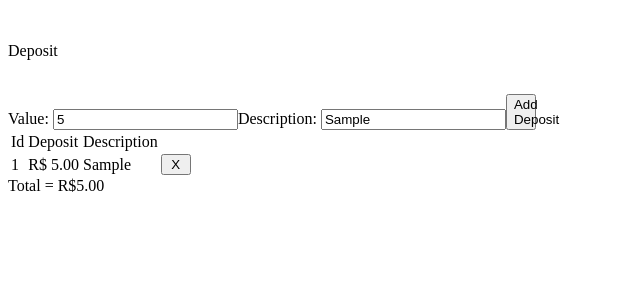
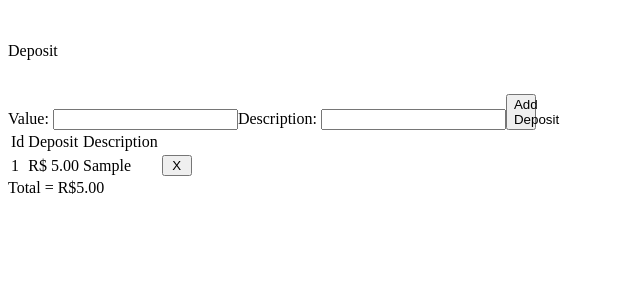
Before and after one commit to hugolfsimoes/project-wallet-online, a React (Create React App) app: page /deposits in a window 1280 px wide. Both pictures are taken after typing "5", "Sample" into the empty fields and a click on the button "Add Deposit". Shown: the top 300 px of the page, without its empty margins (0-640 px from the left). Built offline with nearby package versions, Linux system fonts and the light colour scheme.

Commit message:
limpando campos de input depois de adicionar

```diff
--- a/src/pages/Deposits.js
+++ b/src/pages/Deposits.js
@@ -1,4 +1,4 @@
-import React, { useContext, useState, useEffect } from "react";
+import React, { useContext, useState, useEffect, useRef } from "react";
 import MyContext from "../providers/MyContext";
 import Header from "../components/Header";
 
@@ -7,6 +7,9 @@ export default function Deposits() {
   const [arrDeposits, setArrDeposits] = useState([]);
   const [amount, setAmount] = useState(0);
   const [description, setDescription] = useState("");
+
+  const inputAmout = useRef();
+  const inputDescription = useRef();
 
   useEffect(() => {
     setDeposit((deposit += Number(amount)));
@@ -27,6 +30,9 @@ export default function Deposits() {
         description: description,
       },
     ]);
+
+    inputAmout.current.value = "";
+    inputDescription.current.value = "";
   }
 
   function deleteSpending(index) {
@@ -47,6 +53,7 @@ export default function Deposits() {
             type="number"
             name="amount"
             onChange={handleChange}
+            ref={inputAmout}
           />
         </label>
         <label htmlFor="description-deposit-input">
@@ -56,6 +63,7 @@ export default function Deposits() {
             type="text"
             name="description"
             onChange={handleChange}
+            ref={inputDescription}
           />
         </label>
         <button type="submit" onClick={handleClick}>
@@ -77,9 +85,11 @@ export default function Deposits() {
                 <td>{index + 1}</td>
                 <td>R$ {Number(dep.amount).toFixed(2)}</td>
                 <td>{dep.description}</td>
-                <button type="button" onClick={() => deleteSpending(index)}>
-                  X
-                </button>
+                <td>
+                  <button type="button" onClick={() => deleteSpending(index)}>
+                    X
+                  </button>
+                </td>
               </tr>
             );
           })}
```
